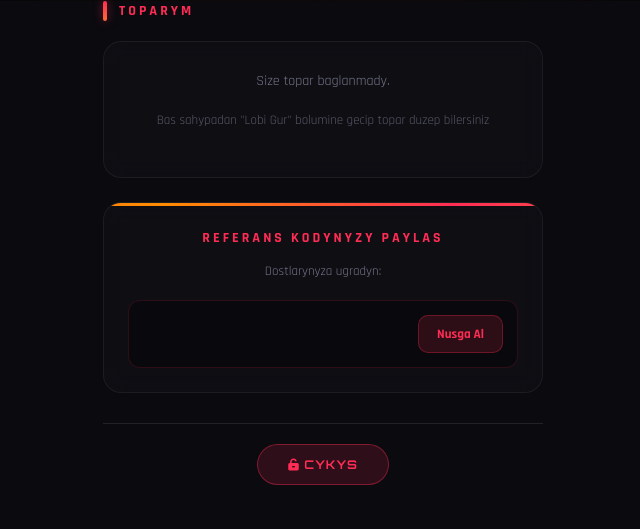
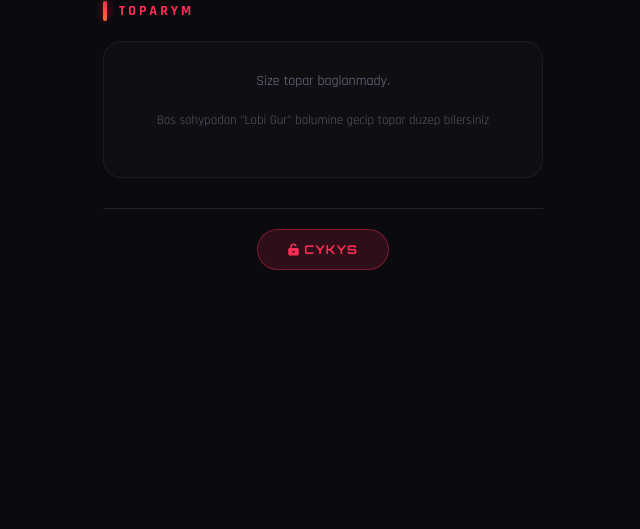
Before and after one commit to kemabr/turnirailway, a Flask app: template templates/profil.html in a window 1280 px wide. Shown: the part 799-1328 px from the top of the page, without its empty margins (317-957 px from the left). After the commit the page ends 1069 px from the top, so only its background shows below. Run offline with Flask 3, Linux system fonts and the light colour scheme; the template is opened without the code that fills it, so the values that code supplies are empty.

Commit message:
Update profil.html

```diff
--- a/templates/profil.html
+++ b/templates/profil.html
@@ -115,14 +115,7 @@
             {% endif %}
         </div>
 
-        <div class="share-section">
-            <h3>REFERANS KODYNYZY PAYLAS</h3>
-            <p>Dostlarynyza ugradyn:</p>
-            <div class="share-code-box">
-                <code>{{ katilimci['referans_kodu'] }}</code>
-                <button onclick="copyRefCode()" type="button">Nusga Al</button>
-            </div>
-        </div>
+
 
         <div class="logout-section" style="text-align:center; margin-top:30px; padding:20px; border-top:1px solid rgba(255,255,255,0.1);">
             <button onclick="logout()" type="button" style="background:rgba(255,45,85,0.15); border:1.5px solid rgba(255,45,85,0.4); color:#ff2d55; padding:12px 30px; border-radius:25px; font-family:'Orbitron',sans-serif; font-size:12px; font-weight:700; text-transform:uppercase; letter-spacing:1px; cursor:pointer;">
```
